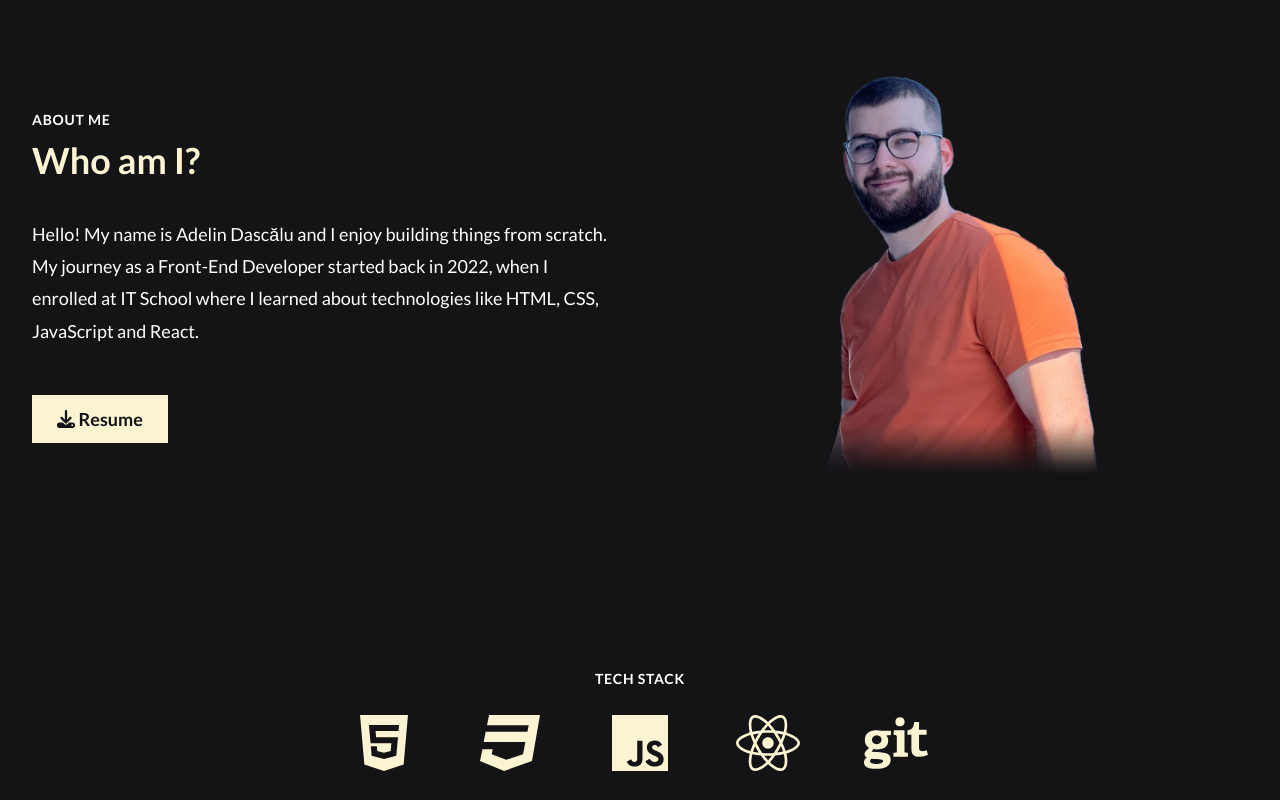
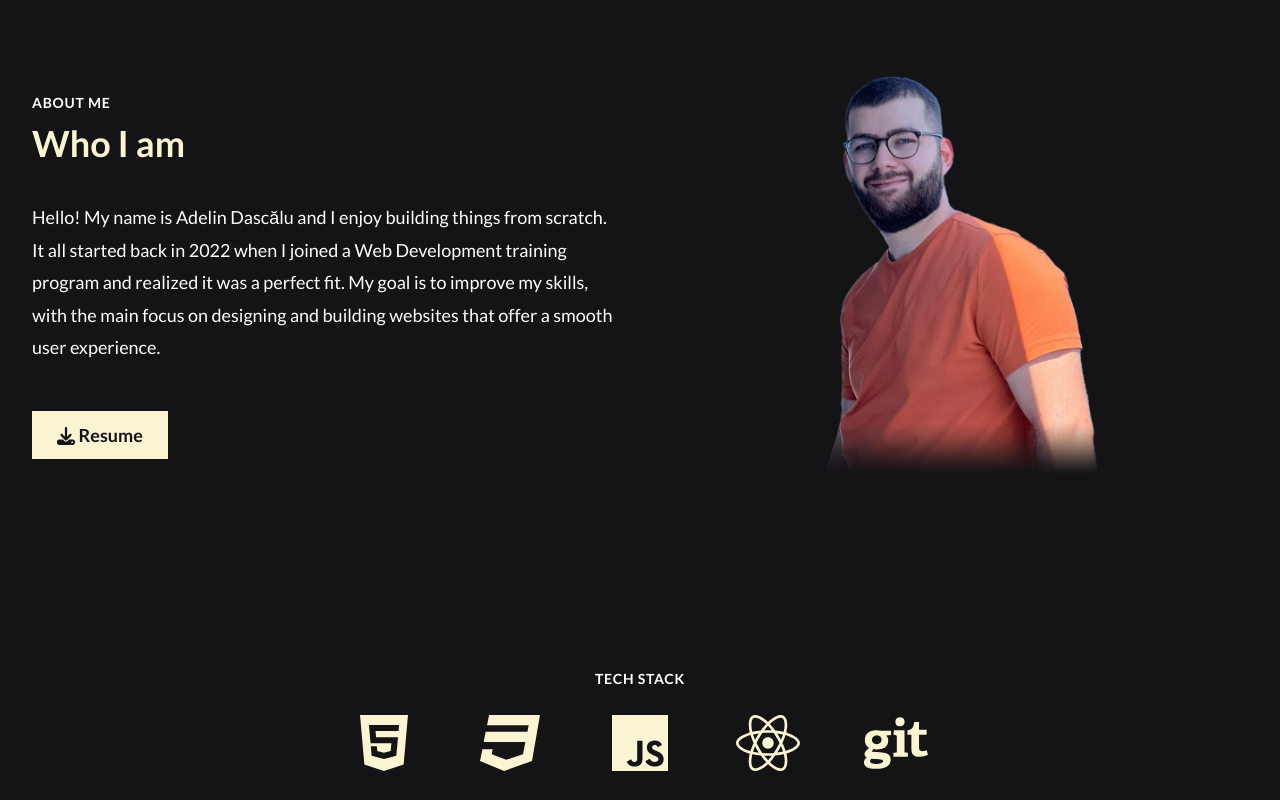
Before and after one commit to adelindascalu/adelin-portfolio, a React (Create React App) app: page / in a window 1280 px wide. Shown: the part 820-1620 px from the top of the page. Built offline with nearby package versions, Linux system fonts and the light colour scheme; no server answers.

Commit message:
Small updates

```diff
--- a/src/components/About/About.css
+++ b/src/components/About/About.css
@@ -30,6 +30,7 @@
   font-size: 1.8rem;
   line-height: 1.8;
   margin-bottom: 4.8rem;
+  /* text-align: justify; */
 }
 
 @media (max-width: 48em) {
--- a/src/components/About/About.js
+++ b/src/components/About/About.js
@@ -10,12 +10,13 @@ export default function About() {
       <div className='container about'>
         <div className='about-text-box'>
           <h2 className='heading-tertiary'>About me</h2>
-          <h3 className='heading-secondary'>Who am I?</h3>
+          <h3 className='heading-secondary'>Who I am</h3>
           <p className='about-description'>
             Hello! My name is Adelin Dascălu and I enjoy building things from
-            scratch. My journey as a Front-End Developer started back in 2022,
-            when I enrolled at IT School where I learned about technologies like
-            HTML, CSS, JavaScript and React.
+            scratch. <br /> It all started back in 2022 when I joined a Web
+            Development training program and realized it was a perfect fit. My
+            goal is to improve my skills, with the main focus on designing and
+            building websites that offer a smooth user experience.
           </p>
           <a className='btn-dark resume-btn' href={CV} download>
             <FontAwesomeIcon icon={faDownload} />
--- a/src/components/ReusableComponents/ProjectCard.css
+++ b/src/components/ReusableComponents/ProjectCard.css
@@ -22,6 +22,7 @@
   line-height: 1.4;
   margin-bottom: 1rem;
   font-style: italic;
+  text-align: justify;
 }
 
 .project-skills {
```
